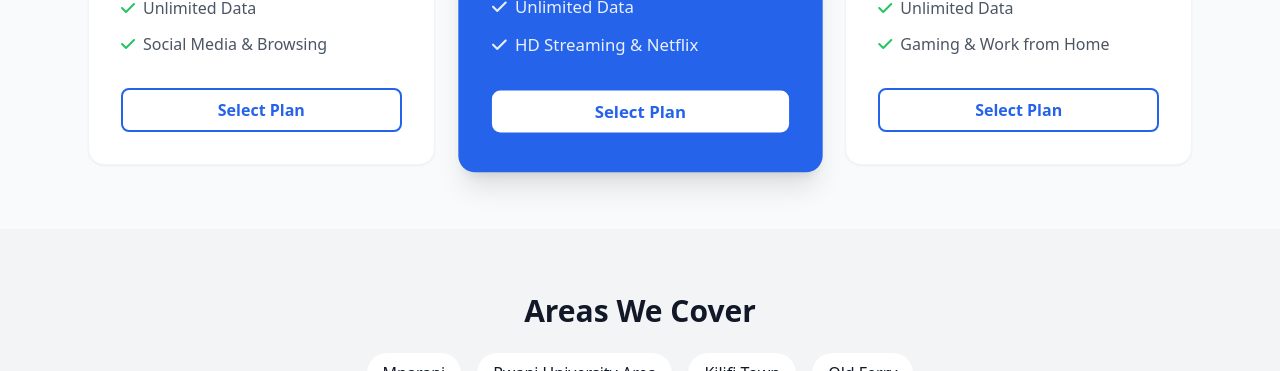
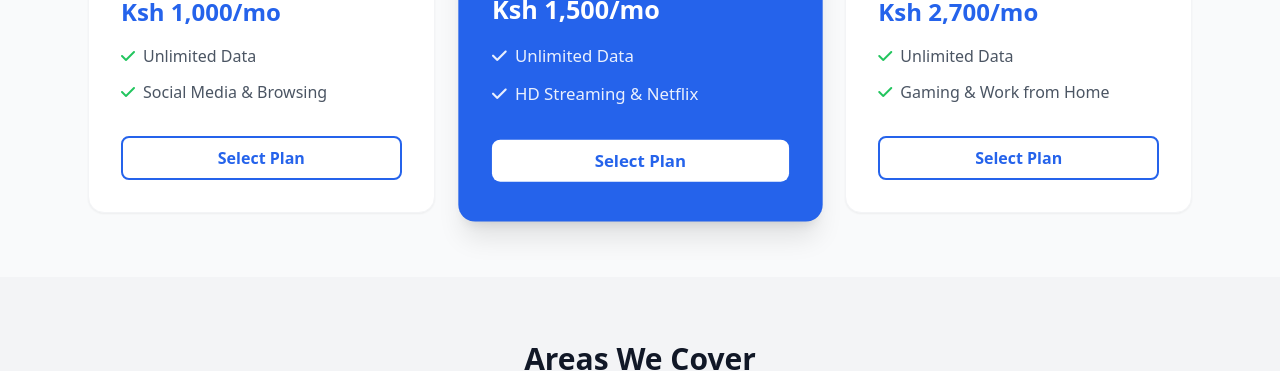
Before and after one commit to Philoo395/Apex-link, a plain HTML site: page index.html in a window 1280 px wide. Shown: the part 729-1100 px from the top of the page. Drawn offline with nearby package versions, Linux system fonts and the light colour scheme.

Commit message:
Update index.html

```diff
--- a/index.html
+++ b/index.html
@@ -29,7 +29,7 @@
         <div class="grid md:grid-cols-3 gap-8">
             <div class="bg-white p-8 rounded-2xl shadow-sm border border-gray-100 hover:border-blue-500 transition-colors">
                 <h4 class="text-xl font-bold mb-2">Bronze</h4>
-                <div class="text-4xl font-black mb-4">5 Mbps</div>
+                <div class="text-4xl font-black mb-4">5 Mbps</div><div class="text-2xl font-bold text-blue-600 mb-4">Ksh 1,000/mo</div>
                 <ul class="space-y-3 mb-8 text-gray-600">
                     <li><i class="fas fa-check text-green-500 mr-2"></i>Unlimited Data</li>
                     <li><i class="fas fa-check text-green-500 mr-2"></i>Social Media & Browsing</li>
@@ -38,7 +38,7 @@
             </div>
             <div class="bg-blue-600 p-8 rounded-2xl shadow-xl text-white scale-105">
                 <h4 class="text-xl font-bold mb-2">Silver (Popular)</h4>
-                <div class="text-4xl font-black mb-4">10 Mbps</div>
+                <div class="text-4xl font-black mb-4">10 Mbps</div><div class="text-2xl font-bold text-white mb-4">Ksh 1,500/mo</div>
                 <ul class="space-y-3 mb-8 opacity-90">
                     <li><i class="fas fa-check mr-2"></i>Unlimited Data</li>
                     <li><i class="fas fa-check mr-2"></i>HD Streaming & Netflix</li>
@@ -47,7 +47,7 @@
             </div>
             <div class="bg-white p-8 rounded-2xl shadow-sm border border-gray-100">
                 <h4 class="text-xl font-bold mb-2">Gold</h4>
-                <div class="text-4xl font-black mb-4">20 Mbps</div>
+                <div class="text-4xl font-black mb-4">20 Mbps</div><div class="text-2xl font-bold text-blue-600 mb-4">Ksh 2,700/mo</div>
                 <ul class="space-y-3 mb-8 text-gray-600">
                     <li><i class="fas fa-check text-green-500 mr-2"></i>Unlimited Data</li>
                     <li><i class="fas fa-check text-green-500 mr-2"></i>Gaming & Work from Home</li>
```
